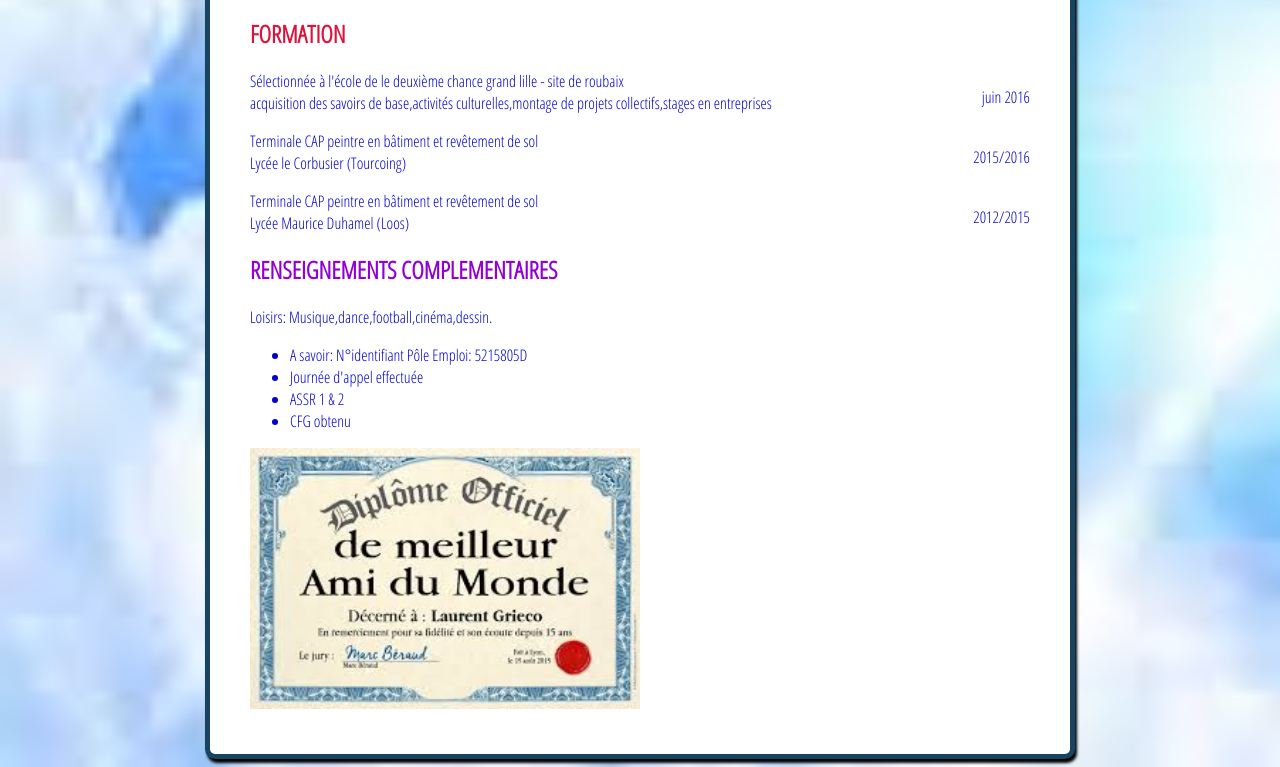
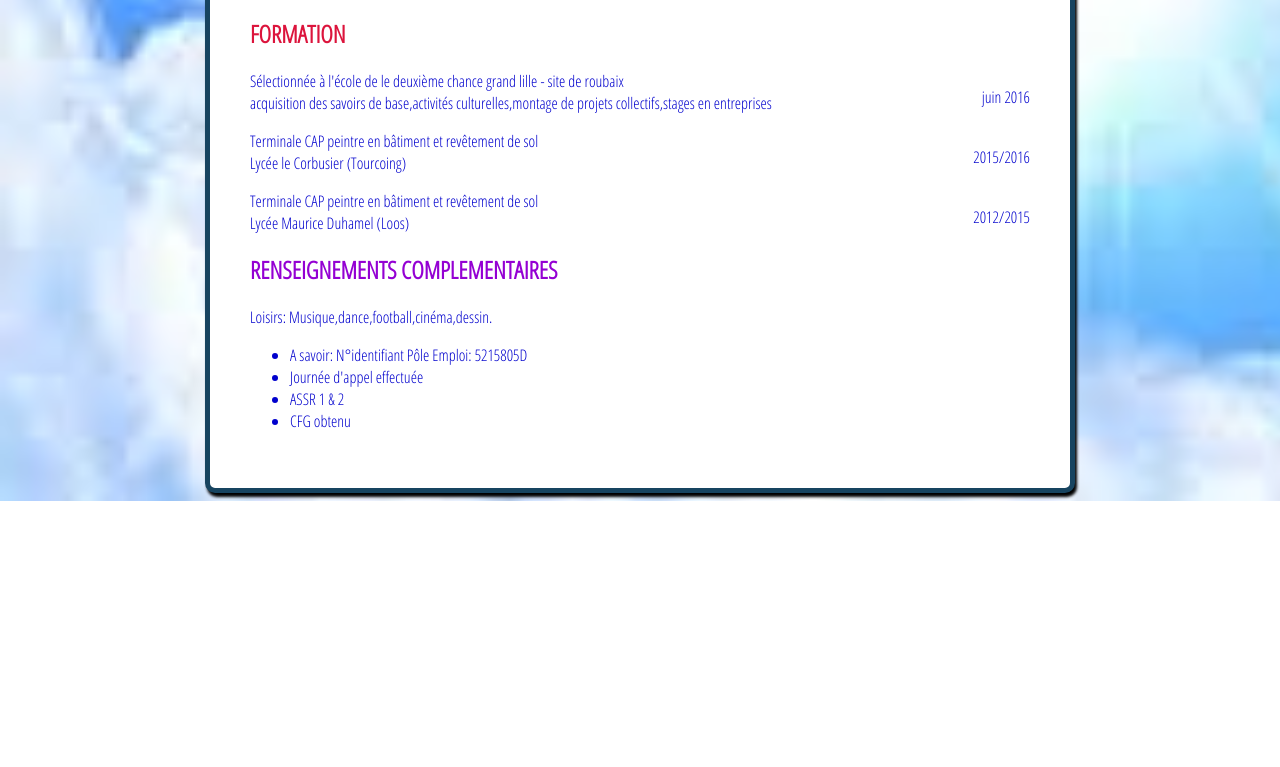
Before and after one commit to angedu59/CV-Estelle, a plain HTML site: page index.html in a window 1280 px wide. Shown: the part 825-1592 px from the top of the page. After the commit the page ends 1326 px from the top, so only its background shows below. Drawn offline with Linux system fonts and the light colour scheme.

Commit message:
Update index.html

```diff
--- a/index.html
+++ b/index.html
@@ -68,9 +68,6 @@
 <li>CFG obtenu </li>
 </ul>
 </section>
-<section>
-  <img src="diplome.jpg" class="diplome"/>
-</section>
 </div>
 </body>
 </html>
```
